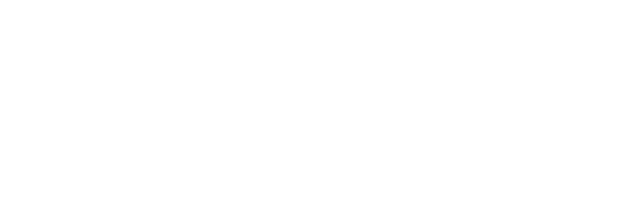
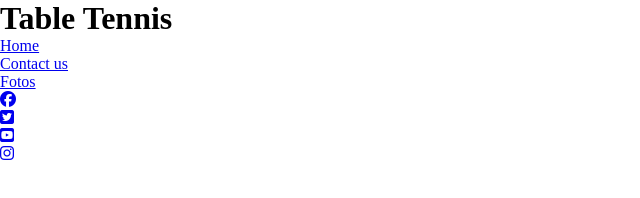
Before and after one commit to SamGree/Table-Tennis, a plain HTML site: page fotos.html in a window 1280 px wide. Shown: the whole page, without its empty margins (0-640 px from the left). Drawn offline with Linux system fonts and the light colour scheme.

Commit message:
add stylesheet with a starter style

```diff
--- /dev/null
+++ b/assets/css/style.css
@@ -0,0 +1,5 @@
+*{
+    padding: 0;
+    border: 0;
+    margin: 0;
+}
--- a/contact.html
+++ b/contact.html
@@ -0,0 +1,53 @@
+<!DOCTYPE html>
+<html lang="en">
+<head>
+    <meta charset="UTF-8">
+    <meta name="viewport" content="width=device-width, initial-scale=1.0">
+    <meta name="description" content="tabel Tennis. club for lernning ping pong for everyone in sigtuna, Sweden">
+    <meta name="keywords" content="table tinnes, tennis, sport, execise,sweden, sigtuna">
+    <!--favicon link-->
+    <link rel="apple-touch-icon" sizes="180x180" href="assets/favicon/apple-touch-icon.png">
+    <link rel="icon" type="image/png" sizes="32x32" href="assets/favicon/favicon-32x32.png">
+    <link rel="icon" type="image/png" sizes="16x16" href="assets/favicon/favicon-16x16.png">
+    <title>Table Tennis</title>
+    <link rel="stylesheet" href="assets/css/style.css">
+</head>
+<body>
+    <!--header-->
+    <header><h1>Table Tennis</h1>
+        <nav>
+            <ul id="navigation">
+                <li><a href="index.html">Home</a></li>
+                <li><a href="contact.html">Contact us</a></li>
+                <li><a href="fotos.html">Fotos</a></li>
+            </ul>
+        </nav>
+    </header>
+
+
+
+    <section></section>
+
+
+
+    <footer>
+        <ul id="social-media">
+            <li><a href="https://www.facebook.com" target="_blank" rel="noopener"
+                    aria-label="Viset our Facebook Page(opens in a new tab)"><i class="fa-brands fa-facebook"></i></a>
+            </li>
+            <li><a href="https://www.twitter.com" target="_blank" rel="noopener"
+                    aria-label="Viset our Twitter Page(opens in a new tab)"><i
+                        class="fa-brands fa-square-twitter"></i></a></li>
+            <li><a href="https://www.youtube.com" target="_blank" rel="noopener"
+                    aria-label="Viset our Youtube Page(opens in a new tab)"><i
+                        class="fa-brands fa-square-youtube"></i></a></li>
+            <li><a href="https://www.instagram.com" target="_blank" rel="noopener"
+                    aria-label="Viset our Instagram Page(opens in a new tab)"><i class="fa-brands fa-instagram"></i></a>
+            </li>
+        </ul>
+    </footer>
+    <!--font link for kit-->
+     <script src="https://kit.fontawesome.com/e9b15a29fc.js" crossorigin="anonymous"></script>
+
+</body>
+</html>
--- a/fotos.html
+++ b/fotos.html
@@ -0,0 +1,55 @@
+<!DOCTYPE html>
+<html lang="en">
+<head>
+    <meta charset="UTF-8">
+    <meta name="viewport" content="width=device-width, initial-scale=1.0">
+    <meta name="description" content="tabel Tennis. club for lernning ping pong for everyone in sigtuna, Sweden">
+    <meta name="keywords" content="table tinnes, tennis, sport, execise,sweden, sigtuna">
+    <!--favicon link-->
+    <link rel="apple-touch-icon" sizes="180x180" href="assets/favicon/apple-touch-icon.png">
+    <link rel="icon" type="image/png" sizes="32x32" href="assets/favicon/favicon-32x32.png">
+    <link rel="icon" type="image/png" sizes="16x16" href="assets/favicon/favicon-16x16.png">
+    <title>Table Tennis</title>
+    <link rel="stylesheet" href="assets/css/style.css">
+</head>
+<body>
+    <!--header-->
+    <header><h1>Table Tennis</h1>
+        <nav>
+            <ul id="navigation">
+                <li><a href="index.html">Home</a></li>
+                <li><a href="contact.html">Contact us</a></li>
+                <li><a href="fotos.html">Fotos</a></li>
+            </ul>
+        </nav>
+    </header>
+    <!--hero img main page-->
+    <div id="hero-img"></div>
+
+
+
+    <section></section>
+
+
+
+    <footer>
+        <ul id="social-media">
+            <li><a href="https://www.facebook.com" target="_blank" rel="noopener"
+                    aria-label="Viset our Facebook Page(opens in a new tab)"><i class="fa-brands fa-facebook"></i></a>
+            </li>
+            <li><a href="https://www.twitter.com" target="_blank" rel="noopener"
+                    aria-label="Viset our Twitter Page(opens in a new tab)"><i
+                        class="fa-brands fa-square-twitter"></i></a></li>
+            <li><a href="https://www.youtube.com" target="_blank" rel="noopener"
+                    aria-label="Viset our Youtube Page(opens in a new tab)"><i
+                        class="fa-brands fa-square-youtube"></i></a></li>
+            <li><a href="https://www.instagram.com" target="_blank" rel="noopener"
+                    aria-label="Viset our Instagram Page(opens in a new tab)"><i class="fa-brands fa-instagram"></i></a>
+            </li>
+        </ul>
+    </footer>
+    <!--font link for kit-->
+     <script src="https://kit.fontawesome.com/e9b15a29fc.js" crossorigin="anonymous"></script>
+
+</body>
+</html>
```
Also changed, not shown: index.html (+1 -0 lines).
